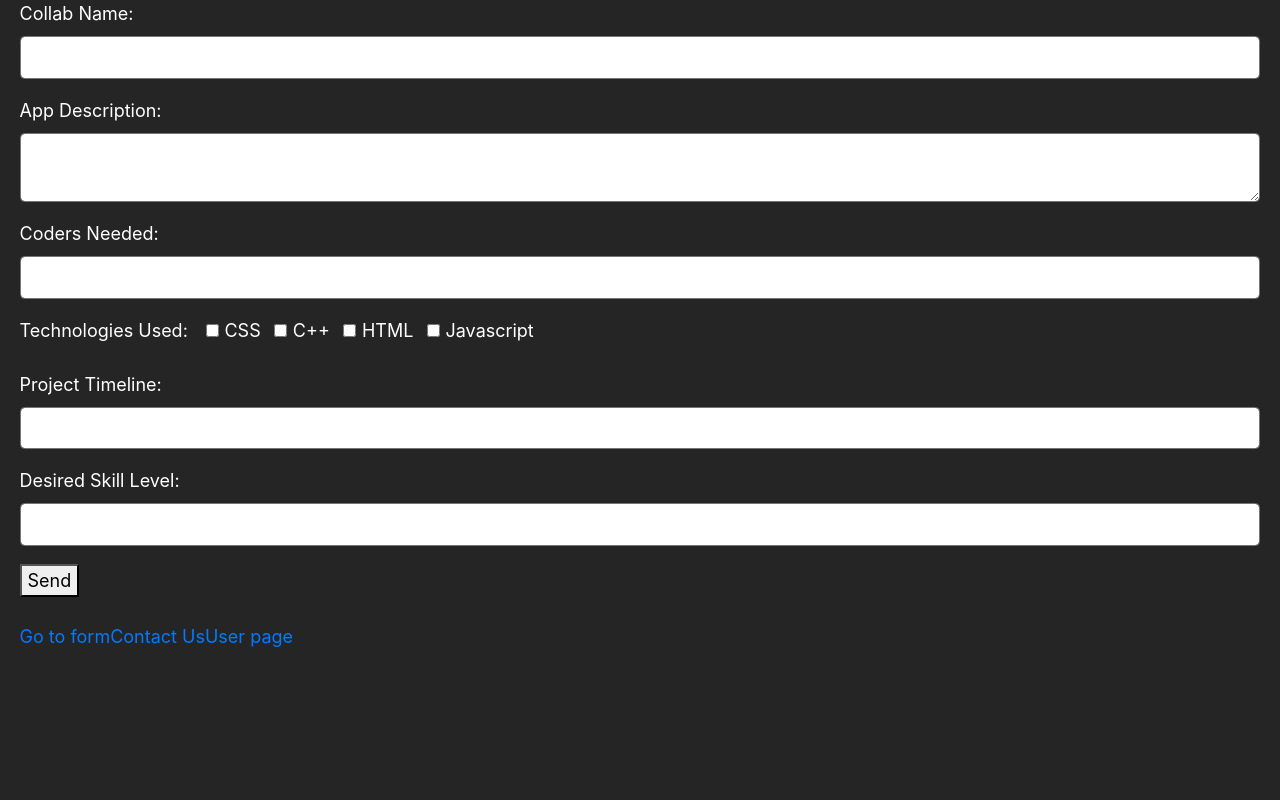
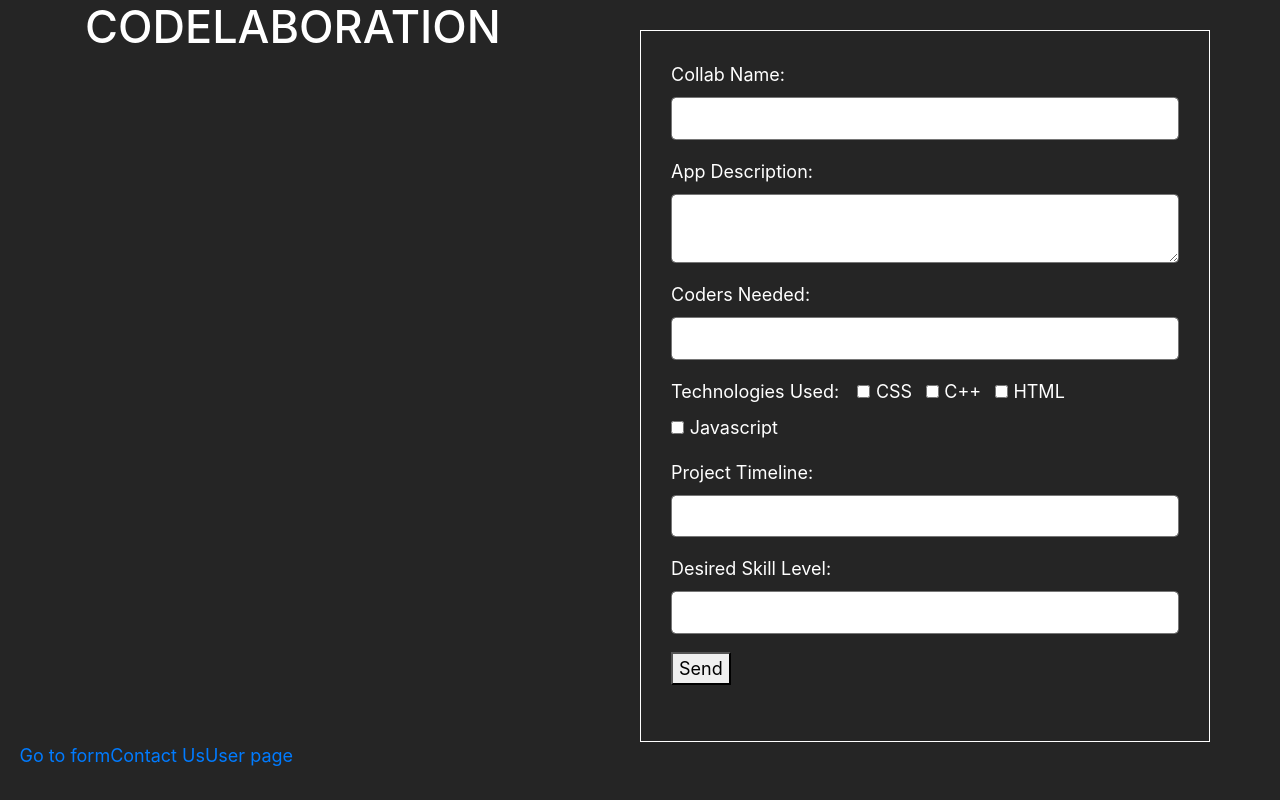
Before and after one commit to Rawgher/Codelaboration, a Gatsby site: page /form in a window 1280 px wide. Built offline with nearby package versions, Linux system fonts and the light colour scheme; Gatsby itself is replaced by a stand-in of ours.

Commit message:
Beginning of form styling

```diff
--- a/src/components/Form/Form.css
+++ b/src/components/Form/Form.css
@@ -1,3 +1,9 @@
 .rdp_marRight {
   margin-right: 1rem;
 }
+
+#EGA-formColumn {
+  padding: 30px;
+  margin-top: 30px;
+  border: 1px solid white;
+}
--- a/src/components/Form/Form.js
+++ b/src/components/Form/Form.js
@@ -54,6 +54,17 @@ class Form extends React.Component {
 
     // const Form = () => (
     return (
+      <div className="container">
+        <div className="row">
+          <div className="col-md-6">
+            <div id="EGA-splashMain">
+              <h1 className="EGA-opacity" id="EGA-codelaborationTitle">
+                <span id="EGA-codeSpan">CODE</span>
+                <span id="EGA-laborationSpan">LABORATION</span>
+              </h1>
+            </div>
+          </div>
+          <div className="col-md-6" id="EGA-formColumn">
             <form name="appForm" onSubmit={this.handleSubmit} netlify>
               {/* <form name="appForm" method="POST" action="/success" data-netlify="true"> */}
               <div className="form-group">
@@ -172,27 +183,10 @@ class Form extends React.Component {
                 <button type="submit">Send</button>
               </p>
             </form>
+          </div>
+        </div>
+      </div>
     )
-
-    //   <p>
-    //     <label>
-    //       Your Name: <input type="text" name="name" value={name} onChange={this.handleChange} />
-    //     </label>
-    //   </p>
-    //   <p>
-    //     <label>
-    //       Your Email: <input type="email" name="email" value={email} onChange={this.handleChange} />
-    //     </label>
-    //   </p>
-    //   <p>
-    //     <label>
-    //       Message: <textarea name="message" value={message} onChange={this.handleChange} />
-    //     </label>
-    //   </p>
-    //   <p>
-    //     <button type="submit">Send</button>
-    //   </p>
-    // </form>
   }
 }
 
```
Lines whose indentation alone changed are shown as unchanged.
